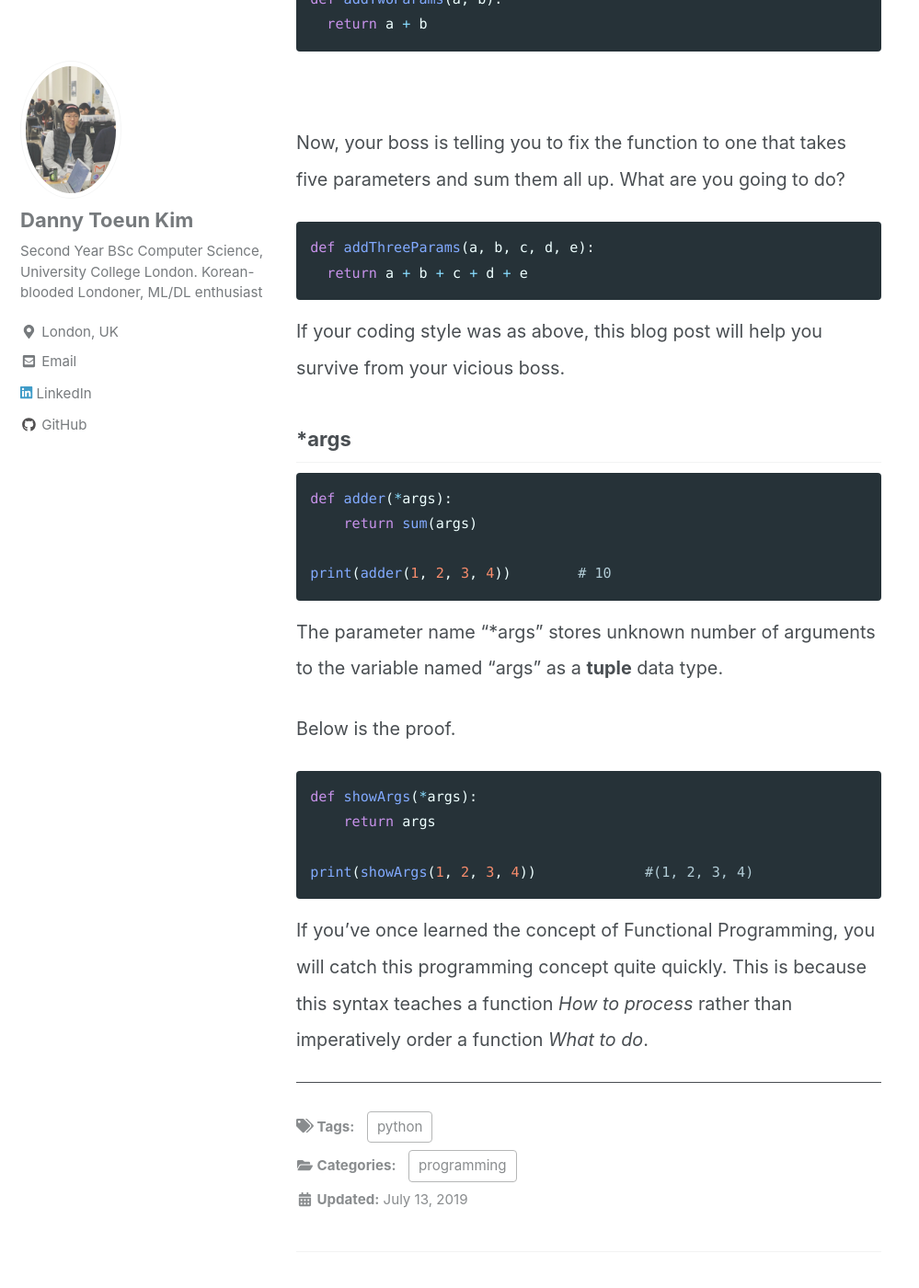
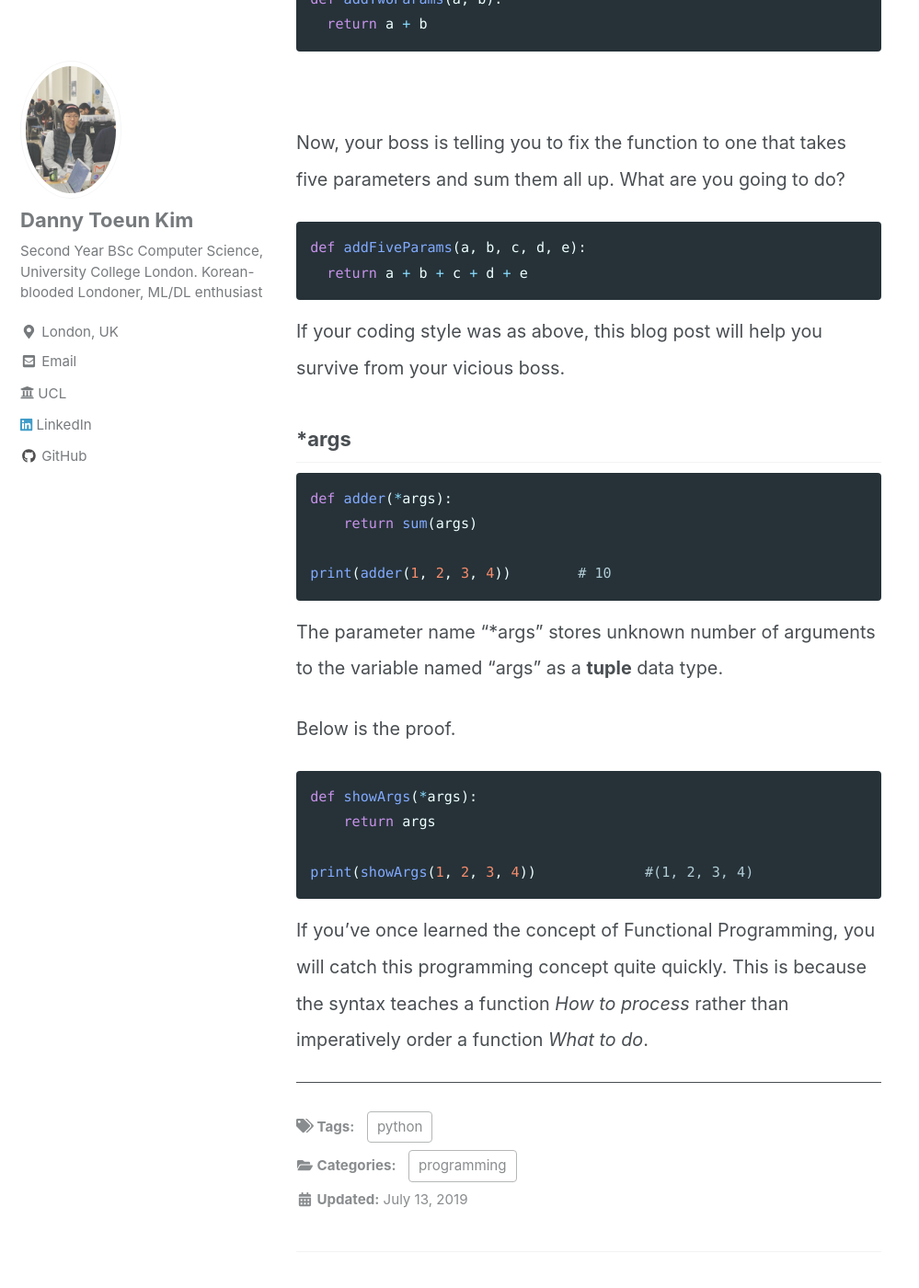
Before and after one commit to kimdanny/blog, a Jekyll site: the page built from _posts/programming/2019-07-13-python-multiple-args.md, in a window 1280 px wide and 1400 px high, scrolled down 1013 px. Shown: the whole window at 92% size, without its empty margins (0-999 px from the left). Built offline with Jekyll 4.4.1, drawn with Linux system fonts in a browser that asks for light colours; cached includes are drawn as plain includes; nearby versions of some CDN libraries.

Commit message:
edit bio

````diff
--- a/_config.yml
+++ b/_config.yml
@@ -117,6 +117,10 @@ author:
     - label: "Email"
       icon: "fas fa-fw fa-envelope-square"
       url: mailto:dannykim153@gmail.com
+
+    - label: "UCL"
+      icon: "fas fa-university"
+      url: "https://www.ucl.ac.uk"
 
     - label: "LinkedIn"
       icon: "fab fa-linkedin"
--- a/_posts/programming/2019-07-13-python-multiple-args.md
+++ b/_posts/programming/2019-07-13-python-multiple-args.md
@@ -27,13 +27,12 @@ def addTwoParams(a, b):
 Now, your boss is telling you to fix the function to one that takes five parameters and sum them all up.
 What are you going to do?
 ```python
-def addThreeParams(a, b, c, d, e):
+def addFiveParams(a, b, c, d, e):
   return a + b + c + d + e
 ```
 If your coding style was as above, this blog post will help you survive from your vicious boss.
 
 ## \*args
-
 ```python
 def adder(*args):
     return sum(args)
@@ -52,4 +51,4 @@ def showArgs(*args):
 print(showArgs(1, 2, 3, 4))		#(1, 2, 3, 4)
 ```
 
-If you've once learned the concept of Functional Programming, you will catch this programming concept quite quickly. This is because this syntax teaches a function *How to process* rather than imperatively order a function *What to do*.
+If you've once learned the concept of Functional Programming, you will catch this programming concept quite quickly. This is because the syntax teaches a function *How to process* rather than imperatively order a function *What to do*.
````
